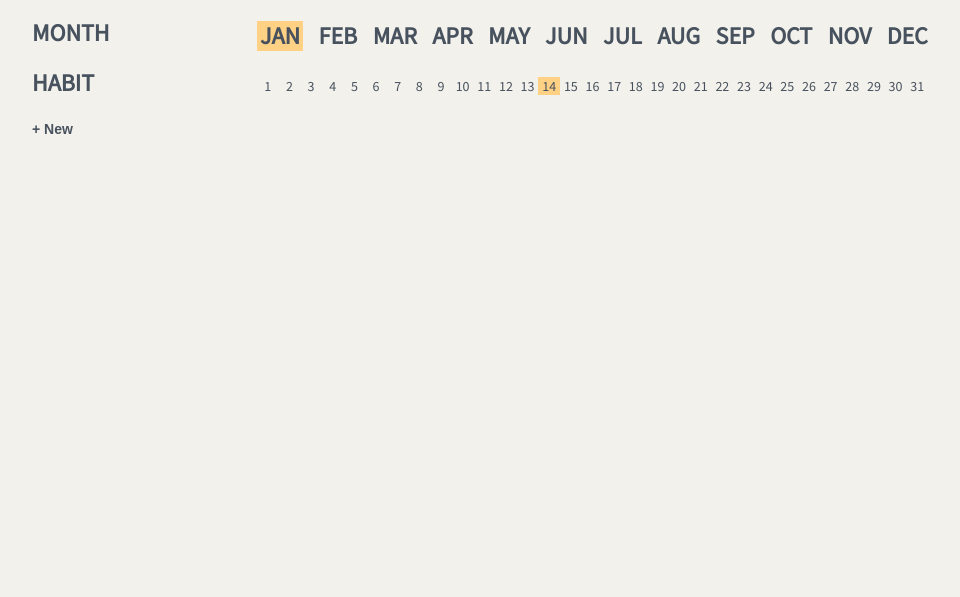
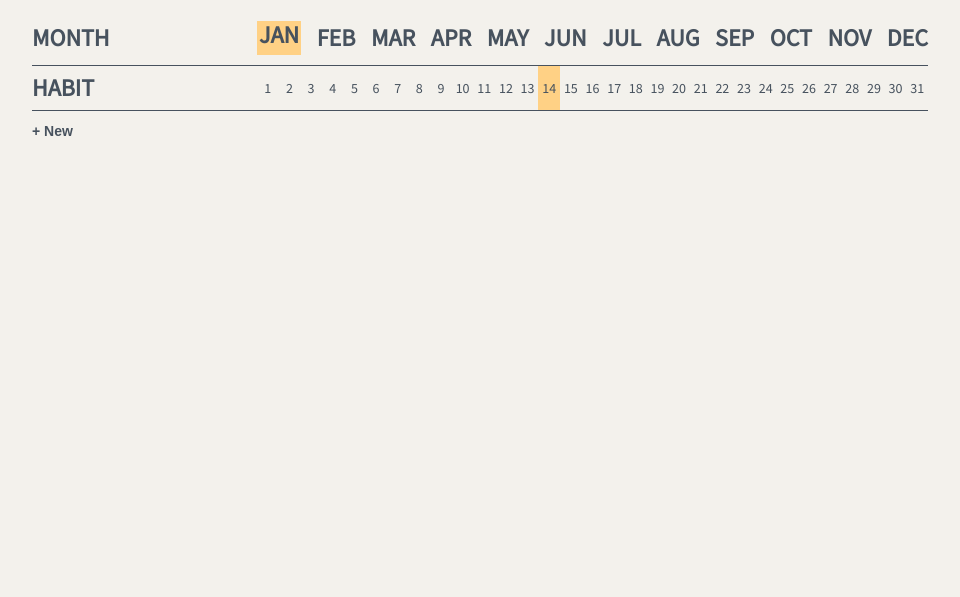
Before and after one commit to teoladmann/chrome-habit-tracker, a browser extension: page index.html in a window 1280 px wide. Shown: the part 203-800 px from the top of the page, without its empty margins (160-1120 px from the left). Drawn offline with Linux system fonts and the light colour scheme.

Commit message:
style: add lines

```diff
--- a/index.css
+++ b/index.css
@@ -20,23 +20,43 @@ body {
   margin-bottom: 5vh;
 }
 .day {
+  height: 100%;
   font-size: 1.4rem;
-  align-self: center;
-  text-align: center;;
+  text-align: center;
+  vertical-align: middle;
+  display: inline-block;
+  line-height: normal;
 }
 .grid-main-container {
   width: 70%;
   display: grid;
-  row-gap: 2.5vh;
-  margin-bottom: 2.5vh;
+  grid-gap: 0px;
+  margin-bottom: 12px;
+}
+.habit-title, .month-title, .flex-month-container, .day, .check {
+  display: flex;
+  align-items: center;
+  height: 100%;
+}
+.day {
+  justify-content: center;
 }
 .flex-add-habit-container {
   width: 70%;
 }
-.flex-month-container, .flex-day-container, .checks-container{
+.flex-month-container, .flex-day-container, .checks-container {
   display: flex;
   justify-content: space-between;
   align-items: center;
+}
+.flex-month-container, .month-title {
+  border-bottom: 1px solid;
+  padding-bottom: 10px;
+}
+.habit-title, .day, .habit-container, .check-container {
+  border-bottom: 1px solid;
+  padding-bottom: 10px;
+  padding-top: 10px;
 }
 .flex-add-habit-container {
   display: flex;
@@ -54,7 +74,9 @@ button {
 }
 .selected-month {
   background-color: #FFD185;
-  padding: 3px;
+  padding: 2px;
+  height: 100%;
+  align-self: center;
 }
 .habit {
   font-size: 1.4rem;
@@ -66,9 +88,7 @@ input {
 }
 .actual-day {
   background-color: #FFD185;
-  padding-top: 2px;
-  padding-bottom: 2px;
-
+  padding: 2px;
 }
 .check {
   align-self: center;
@@ -87,6 +107,8 @@ input {
 }
 .month {
   cursor: pointer;
+  display: flex;
+  align-content: center;
 }
 .habit-input-container {
   width: 70%;
@@ -101,3 +123,11 @@ input {
   color: #47525E;
   font-family: 'Source Sans Pro', sans-serif;
 }
+.check-container {
+  display: flex;
+  justify-content: center;
+  border-left: 1px solid;
+}
+.last-one {
+  border-right: 1px solid;
+}
```
